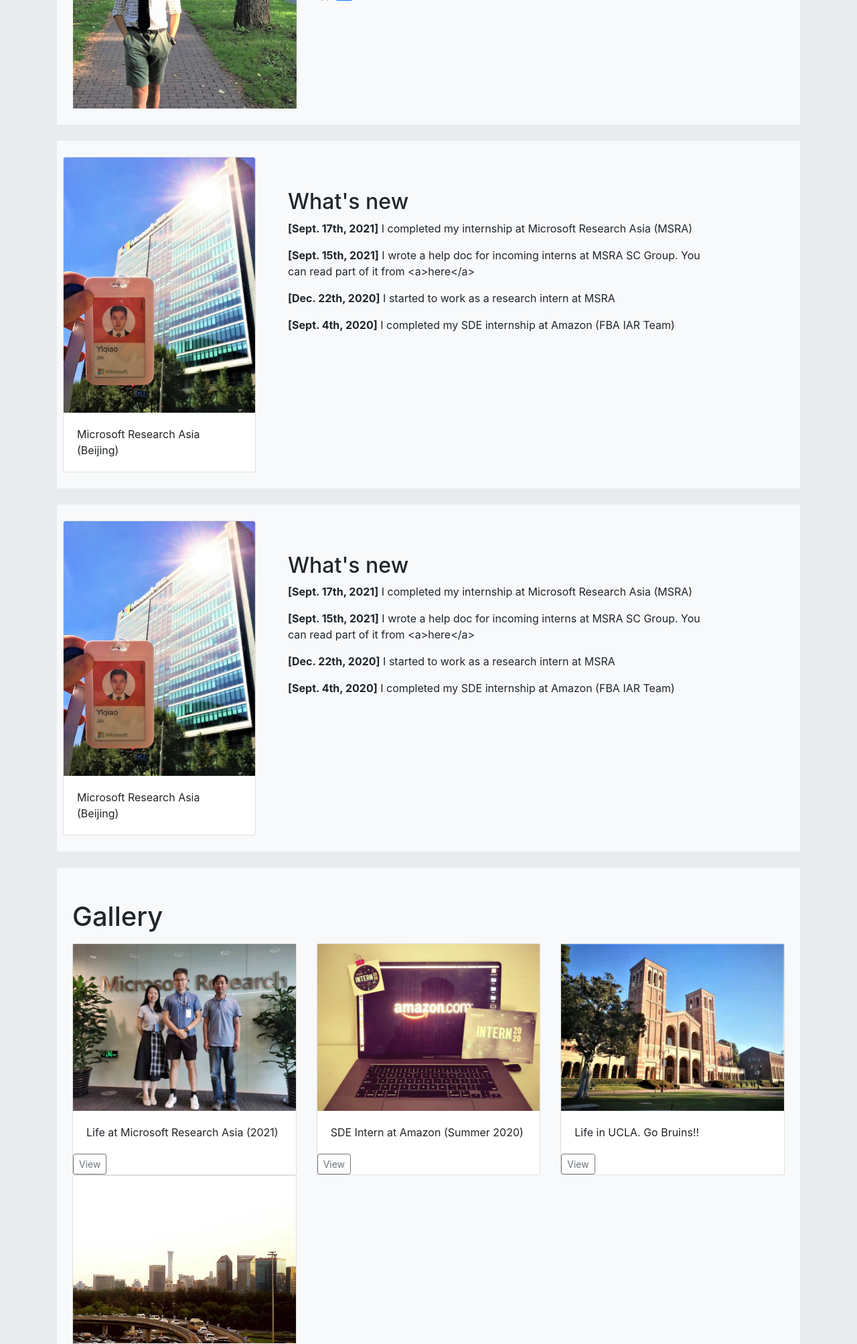
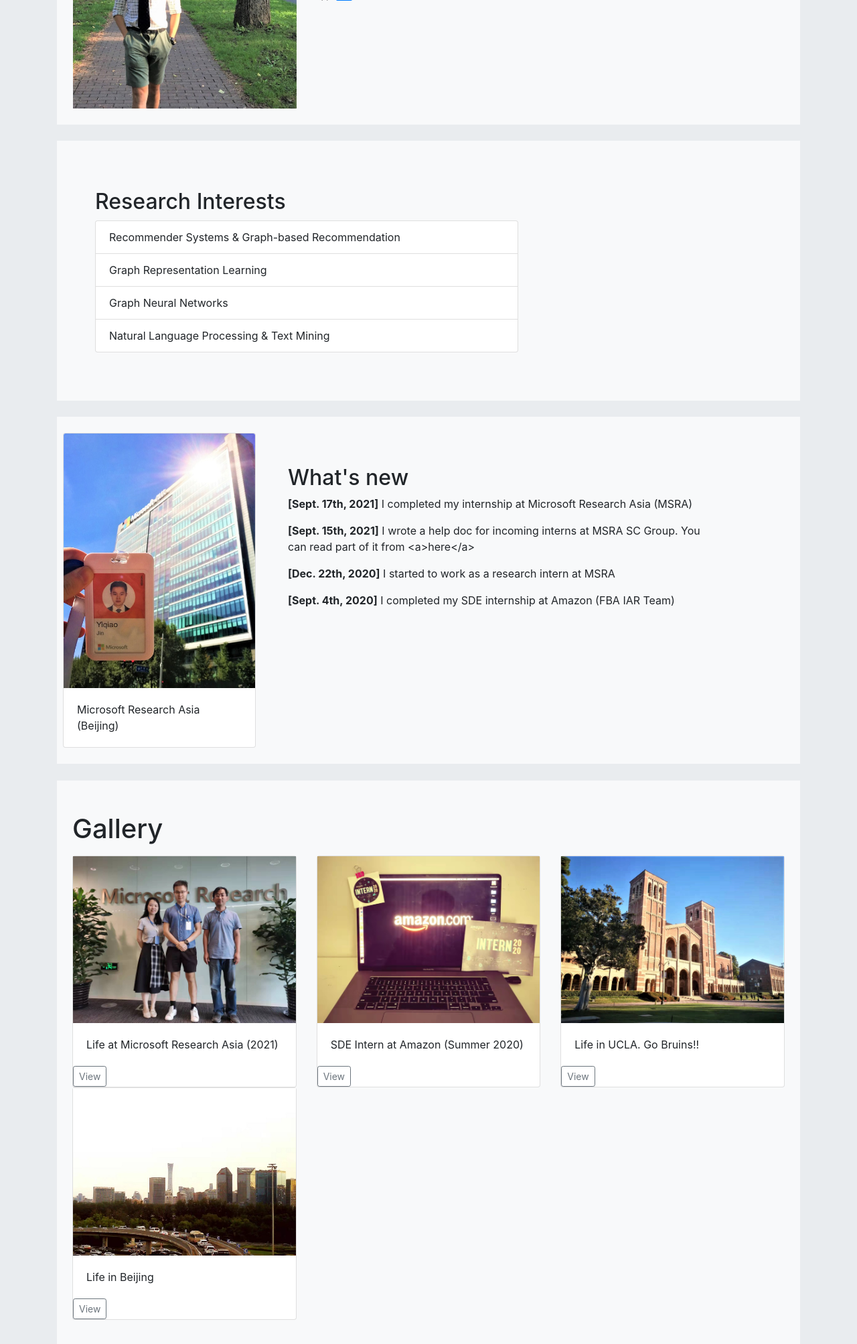
Before and after one commit to Ahren09/portfolio-django, a Django app: page / in a window 1280 px wide. Shown: the part 347-2353 px from the top of the page at 67% size. Run offline with Django 3.2, Linux system fonts and the light colour scheme; some libraries are stand-ins or nearby versions.

Commit message:
update research interest"

```diff
--- a/portfolio/base/views.py
+++ b/portfolio/base/views.py
@@ -15,10 +15,10 @@
     }, {
         'title': "Amazon",
         "body": "SDE Intern at Amazon (Summer 2020)"
-    },{
+    }, {
         'title': "UCLA",
         "body": "Life in UCLA. Go Bruins!!"
-    },{
+    }, {
         'title': "Beijing",
         "body": "Life in Beijing"
     },
@@ -34,19 +34,26 @@
     }, {
         "time": "Dec. 22th, 2020",
         "desc": "I started to work as a research intern at MSRA",
-    },{
+    }, {
         "time": "Sept. 4th, 2020",
         "desc": "I completed my SDE internship at Amazon (FBA IAR Team)",
     },
     ]
 
-    research = None
+    interests = [
+        "Recommender Systems & Graph-based Recommendation",
+        "Graph Representation Learning",
+        "Graph Neural Networks",
+        "Natural Language Processing & Text Mining",
+    ]
 
     context = {
         "images": images,
         "whatsnew": whatsnew,
+        "interests":interests,
     }
     return render(request, 'index.html', context)
+
 
 def detail(request, topic):
     imgs = os.listdir(f"static/{topic}")
--- a/portfolio/templates/index.html
+++ b/portfolio/templates/index.html
@@ -45,21 +45,16 @@
 <div class="p-4 mb-4 bg-light container-fluid rounded-4">
 
     <div class="row">
-        <div class="card" style="width: 18rem;">
-            <img src="{% static 'img/MSRA/badge_2.jpg' %}" class="card-img-top" alt="...">
-            <div class="card-body">
-                <p class="card-text">Microsoft Research Asia (Beijing)</p>
-            </div>
-        </div>
 
-        {% if whatsnew %}
+        {% if interests %}
 
         <div class="h-50 p-5 bg-light rounded-3 col-8">
-            <h2>What's new</h2>
-            {% for news in whatsnew %}
-            <p><b>[{{news.time}}]</b> {{news.desc}}</p>
-            {% endfor %}
-            <!--                <button class="btn btn-outline-secondary" type="button">Example button</button>-->
+            <h2>Research Interests</h2>
+            <ul class="list-group">
+                {% for interest in interests %}
+                <li class="list-group-item">{{interest}}</li>
+                {% endfor %}
+            </ul>
         </div>
         {% endif %}
     </div>
```
